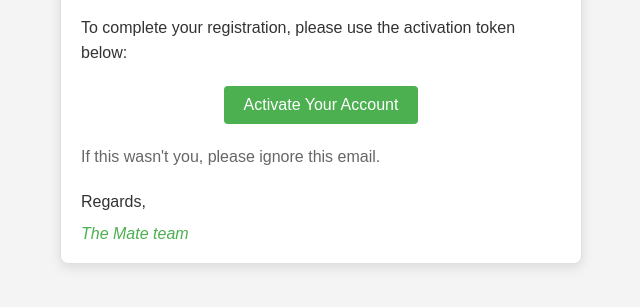
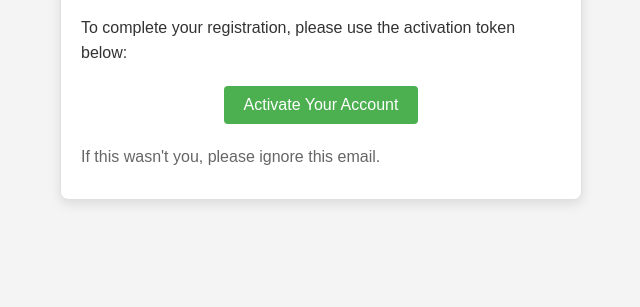
Before and after one commit to Lemonch1ks/Online-Cinema, a Python web app: template src/notifications/templates/activation_request.html in a window 1280 px wide. Shown: the part 130-437 px from the top of the page, without its empty margins (319-959 px from the left). Run offline with Jinja, Linux system fonts and the light colour scheme; the template is opened without the code that fills it, so the values that code supplies are empty.

Commit message:
[FIXED] remove team signature from email templates

```diff
--- a/src/notifications/templates/activation_complete.html
+++ b/src/notifications/templates/activation_complete.html
@@ -26,12 +26,6 @@
   <p style="margin: 10px 0; line-height: 1.6; font-size: 16px; color: #666666;">
     Thank you for joining us!
   </p>
-  <p style="margin: 20px 0 10px; line-height: 1.6; font-size: 16px;">
-    Regards,
-  </p>
-  <p style="margin: 0; font-style: italic; font-size: 16px; color: #4CAF50;">
-    The Mate team
-  </p>
 </div>
 </body>
 </html>
--- a/src/notifications/templates/activation_request.html
+++ b/src/notifications/templates/activation_request.html
@@ -24,12 +24,7 @@
   <p style="margin: 10px 0; line-height: 1.6; font-size: 16px; color: #666666;">
     If this wasn't you, please ignore this email.
   </p>
-  <p style="margin: 20px 0 10px; line-height: 1.6; font-size: 16px;">
-    Regards,
-  </p>
-  <p style="margin: 0; font-style: italic; font-size: 16px; color: #4CAF50;">
-    The Mate team
-  </p>
+
 </div>
 </body>
 </html>
--- a/src/notifications/templates/password_reset_complete.html
+++ b/src/notifications/templates/password_reset_complete.html
@@ -24,12 +24,6 @@
   <p style="margin: 10px 0; line-height: 1.6; font-size: 16px; color: #666666;">
     Thank you for using our platform. We are here to help if you have any questions or concerns.
   </p>
-  <p style="margin: 20px 0 10px; line-height: 1.6; font-size: 16px;">
-    Regards,
-  </p>
-  <p style="margin: 0; font-style: italic; font-size: 16px; color: #FF9800;">
-    The Mate team
-  </p>
 </div>
 </body>
 </html>
--- a/src/notifications/templates/password_reset_request.html
+++ b/src/notifications/templates/password_reset_request.html
@@ -24,12 +24,6 @@
   <p style="margin: 10px 0; line-height: 1.6; font-size: 16px; color: #666666;">
     If you did not request this, please ignore this email. Your password will remain unchanged.
   </p>
-  <p style="margin: 20px 0 10px; line-height: 1.6; font-size: 16px;">
-    Regards,
-  </p>
-  <p style="margin: 0; font-style: italic; font-size: 16px; color: #FF9800;">
-    The Mate team
-  </p>
 </div>
 </body>
 </html>
```
